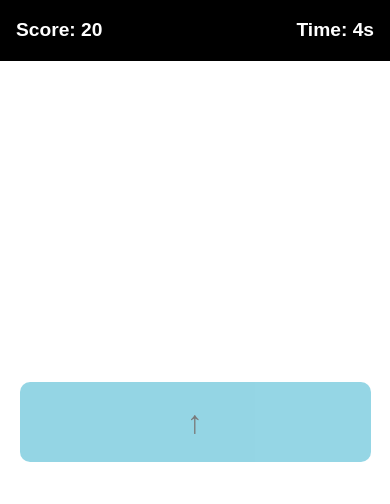
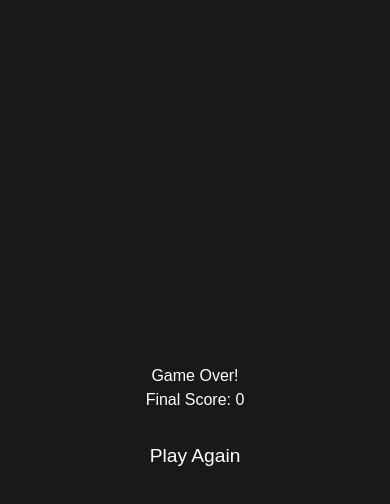
Before and after one commit to YuvalChen1/swipeitv0, a Next.js app: page / in a window 390 px wide. Shown: the top 504 px of the page. Built offline with nearby package versions, Linux system fonts and the light colour scheme.

Commit message:
timer bonus score

```diff
--- a/src/app/page.tsx
+++ b/src/app/page.tsx
@@ -1,6 +1,6 @@
 'use client';
 
-import { useState, useEffect, useMemo } from 'react';
+import { useState, useEffect } from 'react';
 import { Block, BlockAction } from '@/types/game';
 import styles from './page.module.css';
 
@@ -11,8 +11,9 @@
   const [gameOver, setGameOver] = useState(false);
   const [blockTimers, setBlockTimers] = useState<Record<string, number>>({});
   const [activeAnimations, setActiveAnimations] = useState<Record<string, string>>({});
-  const [swipePosition, setSwipePosition] = useState<Record<string, { x: number, y: number }>>({});
+  // const [swipePosition, setSwipePosition] = useState<Record<string, { x: number, y: number }>>({});
   const [animatingBlocks, setAnimatingBlocks] = useState<Set<string>>(new Set());
+  const [bonusNotification, setBonusNotification] = useState<{ points: number, visible: boolean }>({ points: 0, visible: false });
 
   // Add this function at the top of your component to calculate block width
   const getBlockDimensions = () => {
@@ -31,20 +32,7 @@
     };
   };
 
-  // Simple block generator
-  const generateBlock = (): Block => {
-    const actions = Object.values(BlockAction);
-    const action = actions[Math.floor(Math.random() * actions.length)];
-
-    const windowWidth = window.innerWidth;
-    const windowHeight = window.innerHeight;
-    const { width: blockWidth, height: blockHeight } = getBlockDimensions();
-
-    // Calculate center position
-    const centerX = (windowWidth - blockWidth) / 2;
-    const centerY = (windowHeight - blockHeight) / 2;
-
-    // Different colors for different block types
+  // Add back the colors object
   const colors = {
     [BlockAction.SWIPE_LEFT]: '#FF6B6B',
     [BlockAction.SWIPE_RIGHT]: '#4ECDC4',
@@ -53,18 +41,6 @@
     [BlockAction.TAP]: '#FFEEAD',
     [BlockAction.DOUBLE_TAP]: '#FFD93D',
     [BlockAction.AVOID]: '#000000',
-    };
-
-    return {
-      id: Math.random().toString(36).substr(2, 9),
-      action,
-      color: colors[action],
-      icon: getIconForAction(action),
-      position: {
-        x: centerX,
-        y: centerY,
-      },
-    };
   };
 
   // Simple icon getter
@@ -83,6 +59,7 @@
 
   // Timer effect - main game timer
   useEffect(() => {
+    // Don't run timer during tutorial or game over
     if (gameOver) return;
 
     const interval = setInterval(() => {
@@ -98,7 +75,53 @@
     return () => clearInterval(interval);
   }, [gameOver]);
 
-  // Block timers effect
+  // Remove bonus logic from handleBlockClear
+  const handleBlockClear = (blockId: string) => {
+    setBlocks(prev => {
+      const newBlocks = prev.filter(b => b.id !== blockId);
+      return newBlocks;
+    });
+  };
+
+  // Update the effect that handles bonus awards and timer reset
+  useEffect(() => {
+    if (blocks.length === 0 && !gameOver) {
+      const blockCount = getBlockCount(score);
+
+      // Award bonus first
+      awardTimeBonus(timer, blockCount);
+
+      // Then reset timer
+      setTimeout(() => {
+        setTimer(6);
+      }, 0);
+    }
+  }, [blocks.length, timer, score, gameOver]);
+
+  // Update the bonus calculation
+  const calculateTimeBonus = (remainingTime: number, totalBlockCount: number) => {
+    // Only give time bonus for 9 or more blocks
+    if (totalBlockCount < 2) return 0;
+
+    if (remainingTime >= 4) return 50;
+    if (remainingTime >= 3) return 30;
+    if (remainingTime >= 2) return 10;
+    return 0;
+  };
+
+  // Update the bonus award logic
+  const awardTimeBonus = (remainingTime: number, blockCount: number) => {
+    const bonus = calculateTimeBonus(remainingTime, blockCount);
+    if (bonus > 0) {
+      setScore(prev => prev + bonus);
+      setBonusNotification({ points: bonus, visible: true });
+      setTimeout(() => {
+        setBonusNotification({ points: 0, visible: false });
+      }, 1500);
+    }
+  };
+
+  // Update block timers effect
   useEffect(() => {
     if (gameOver) return;
 
@@ -107,20 +130,17 @@
         const newTimers = { ...prev };
         blocks.forEach(block => {
           if (!(block.id in newTimers)) {
-            newTimers[block.id] = block.action === BlockAction.AVOID ? 2.5 : 6;
+            newTimers[block.id] = block.action === BlockAction.AVOID ? 1.5 : 6;
           } else {
             newTimers[block.id] -= 0.1;
-            if (newTimers[block.id] <= 0 && block.action === BlockAction.AVOID) {
-              // Handle successful avoid
-              setScore(prev => prev + 10);
-              setBlocks(prev => {
-                const remainingBlocks = prev.filter(b => b.id !== block.id);
-                if (remainingBlocks.length === 0) {
-                  // Ensure timer reset happens after block removal
-                  setTimeout(() => setTimer(6), 0);
+            if (newTimers[block.id] <= 0) {
+              if (block.action === BlockAction.AVOID) {
+                setScore(prev => prev + 5);
+                setActiveAnimations(prev => ({ ...prev, [block.id]: styles.success }));
+                setTimeout(() => handleBlockClear(block.id), 300);
+              } else {
+                setGameOver(true);
               }
-                return remainingBlocks;
-              });
               delete newTimers[block.id];
             }
           }
@@ -143,77 +163,68 @@
     return 1;
   };
 
-  // Block spawning effect with positioned blocks
+  // Helper function to calculate block positions
+  const calculateBlockPositions = (count: number) => {
+    const windowWidth = window.innerWidth;
+    const windowHeight = window.innerHeight;
+    const { width: blockWidth, height: blockHeight } = getBlockDimensions();
+    const verticalGap = 20;
+
+    // Calculate center column
+    const centerX = (windowWidth - blockWidth) / 2;
+
+    // Calculate starting Y position for the first block
+    const totalHeight = (count * blockHeight) + ((count - 1) * verticalGap);
+    const startY = (windowHeight - totalHeight) / 2;
+
+    // Return fixed positions
+    const positions = [];
+    for (let i = 0; i < count; i++) {
+      positions.push({
+        x: centerX,
+        y: startY + (i * (blockHeight + verticalGap))
+      });
+    }
+    return positions;
+  };
+
+  // Update block spawning effect
   useEffect(() => {
     if (gameOver) return;
 
-    // Only spawn new blocks if there are none
     if (blocks.length === 0) {
       const blockCount = getBlockCount(score);
       const positions = calculateBlockPositions(blockCount);
 
-      const newBlocks = Array(blockCount).fill(null).map((_, index) => {
-        const block = generateBlock();
-        block.position = positions[index];
-        return block;
+      // Create all blocks at once with their fixed positions
+      const newBlocks = positions.map((position, index) => {
+        const actions = Object.values(BlockAction);
+        const action = actions[Math.floor(Math.random() * actions.length)];
+
+        return {
+          id: Math.random().toString(36).substr(2, 9),
+          action,
+          color: colors[action],
+          icon: getIconForAction(action),
+          position: position,  // Use the exact position from the array
+          originalIndex: index  // Add this to maintain position
+        };
       });
 
       setBlocks(newBlocks);
     }
   }, [score, gameOver, blocks.length]);
 
-  // Helper function to calculate block positions
-  const calculateBlockPositions = (count: number) => {
-    const windowWidth = window.innerWidth;
-    const windowHeight = window.innerHeight;
-    const { width: blockWidth, height: blockHeight } = getBlockDimensions();
-    const verticalGap = 20; // Reduced gap between blocks
-
-    // Calculate center position
-    const centerX = (windowWidth - blockWidth) / 2;
-    const centerY = (windowHeight - blockHeight) / 2;
-
-    if (count === 1) {
-      return [{ x: centerX, y: centerY }];
-    }
-
-    // For multiple blocks, position them vertically centered and spread out
-    const positions = [];
-    const totalHeight = (count * blockHeight) + ((count - 1) * verticalGap);
-    const startY = (windowHeight - totalHeight) / 2;
-
-    for (let i = 0; i < count; i++) {
-      positions.push({
-        x: centerX,
-        y: startY + (i * (blockHeight + verticalGap))
-      });
-    }
-
-    return positions;
-  };
-
-  // Simple action handler
+  // Update handleBlockAction
   const handleBlockAction = (block: Block, action: BlockAction) => {
-    // For AVOID blocks - game over only when clicked/interacted with
     if (block.action === BlockAction.AVOID) {
       setGameOver(true);
       return;
     }
 
-    // For all other blocks - only succeed on correct action
     if (block.action === action) {
       setScore(prev => prev + 10);
-
-      // Wait for animation to complete before removing block
-      setTimeout(() => {
-        setBlocks(prev => {
-          const newBlocks = prev.filter(b => b.id !== block.id);
-          if (newBlocks.length === 0) {
-            setTimer(6);
-          }
-          return newBlocks;
-        });
-      }, 500); // Updated to match new animation duration
+      setTimeout(() => handleBlockClear(block.id), 500);
     }
   };
 
@@ -309,7 +320,12 @@
       <div className={styles.gameOver}>
         <h1>Game Over!</h1>
         <p>Final Score: {score}</p>
-        <button onClick={() => window.location.reload()}>Play Again</button>
+        <button onClick={() => {
+          setScore(0);
+          setTimer(6);
+          setGameOver(false);
+          setBlocks([]);
+        }}>Play Again</button>
       </div>
     );
   }
@@ -336,29 +352,35 @@
         </div>
       </header>
 
+      {bonusNotification.visible && (
+        <div className={styles.bonusNotification}>
+          +{bonusNotification.points}
+        </div>
+      )}
+
       <div className={styles.gameArea}>
         {blocks.map((block) => (
           <div
             key={block.id}
-            className={`${styles.block} ${blockTimers[block.id] <= 1 ? styles.shake : ''} ${activeAnimations[block.id] || ''}`}
+            className={`${styles.block} ${activeAnimations[block.id] || ''} ${blockTimers[block.id] <= 1 ? styles.shake : ''}`}
             style={{
               backgroundColor: block.color,
+              width: getBlockDimensions().width + 'px',
+              height: getBlockDimensions().height + 'px',
+              position: 'absolute',
               left: block.position.x,
               top: block.position.y,
-              width: getBlockDimensions().width + 'px',
-              height: getBlockDimensions().height + 'px',
               display: 'flex',
               alignItems: 'center',
               justifyContent: 'center',
               cursor: 'pointer',
               userSelect: 'none',
               touchAction: 'none',
-              opacity: block.action === BlockAction.AVOID ?
+              opacity: !activeAnimations[block.id] ?
+                (block.action === BlockAction.AVOID ?
                   Math.min(blockTimers[block.id] / 2.5, 1) :
-                Math.min(blockTimers[block.id] / 6, 1),
-              transform: block.action.includes('SWIPE') && swipePosition[block.id]
-                ? `translate(${swipePosition[block.id].x}px, ${swipePosition[block.id].y}px)`
-                : 'none'
+                  Math.min(blockTimers[block.id] / 6, 1))
+                : 1
             }}
             onMouseDown={(e) => {
               const startX = e.clientX;
--- a/src/types/game.ts
+++ b/src/types/game.ts
@@ -17,4 +17,5 @@
       x: number;
       y: number;
     };
+    originalIndex: number;
   }
```
Also changed, not shown: src/app/page.module.css (+30 -1 lines). Lines whose indentation alone changed are shown as unchanged.
